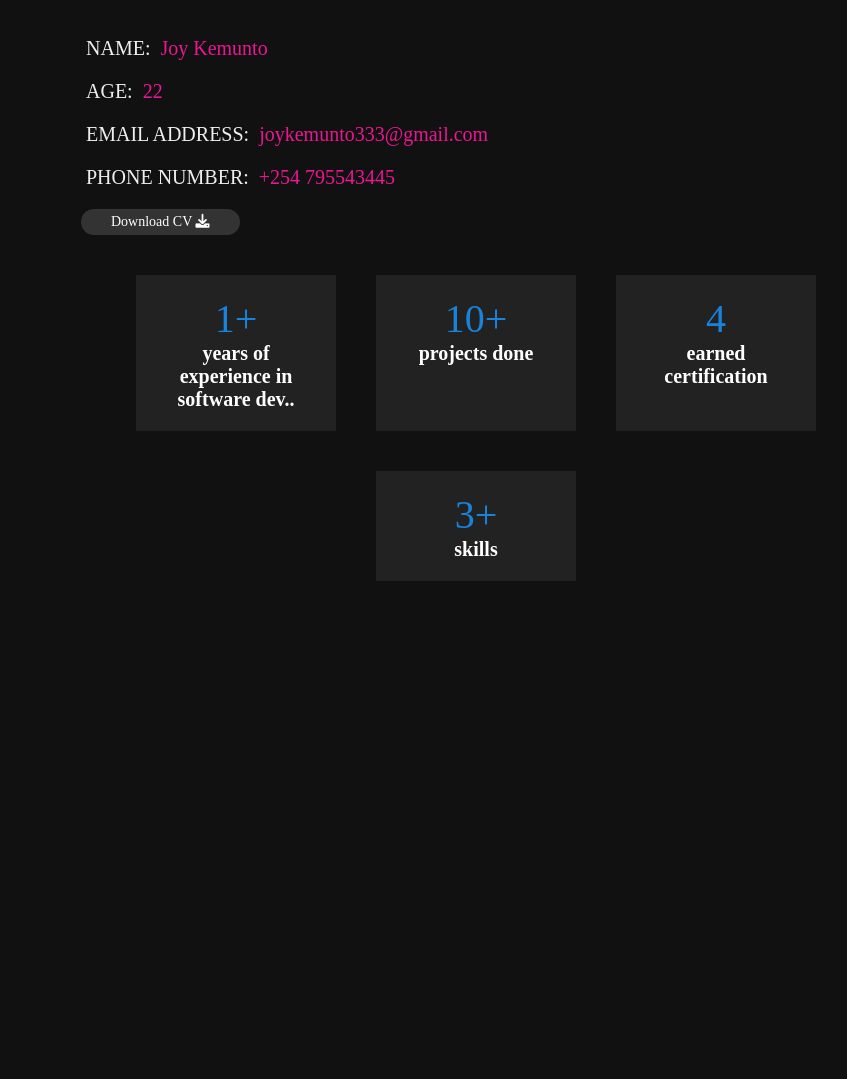
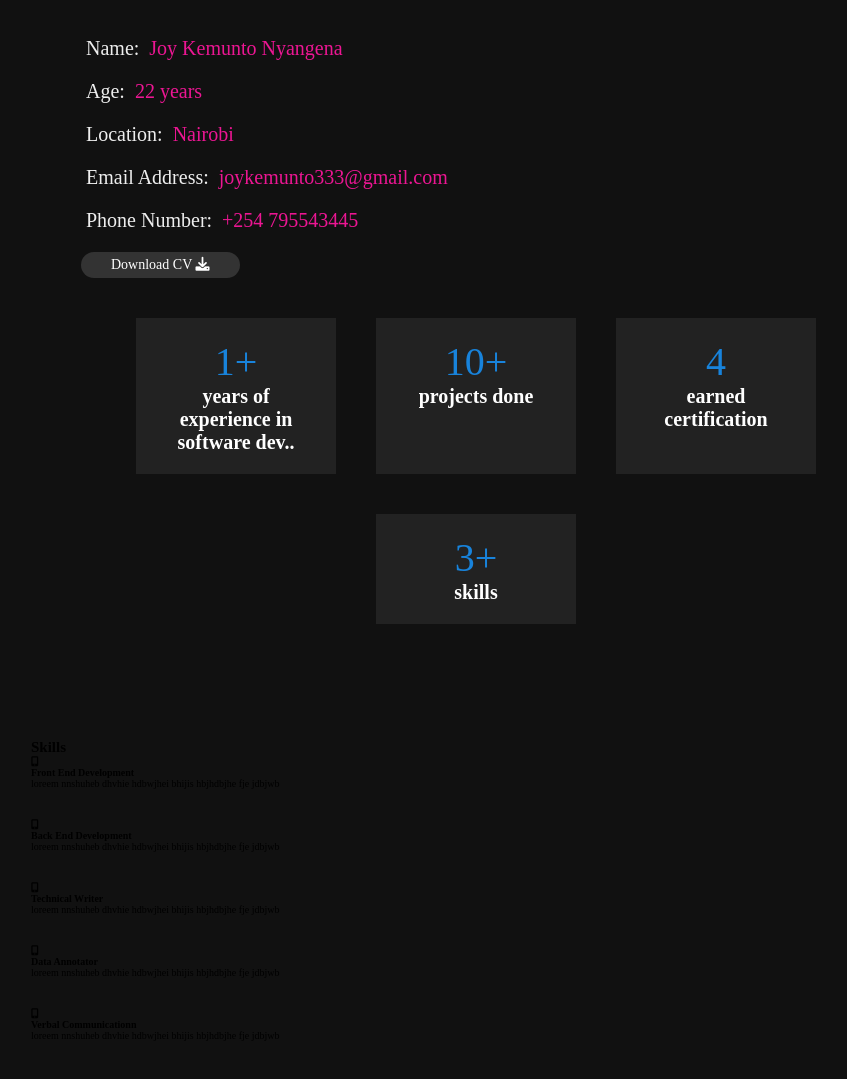
Before and after one commit to Kemunto-wendy/JAVASCRIPT-PORTFOLIO, a plain HTML site: page index.html in a window 1280 px wide. Shown: the part 881-1960 px from the top of the page, without its empty margins (339-1186 px from the left). Before the commit the page ends 1600 px from the top, so only its background shows below. Drawn offline with nearby package versions, Linux system fonts and the light colour scheme.

Commit message:
created the skills section

```diff
--- a/index.html
+++ b/index.html
@@ -37,16 +37,16 @@
 
         <div class="social">
             <a href="https://www.linkedin.com/in/joy-kemunto-39506a1ba/" target="_blank">
-                <i class="fa fa-instagram" aria-hidden="true"></i>
+                <i class="fa fa-mobile-alt"></i>
             </a>
             <a href="https://github.com/Kemunto-wendy" target="_blank">
-                <i class="fa fa-instagram" aria-hidden="true"></i>
+                <i class="fa fa-mobile-alt"></i>
             </a>
             <a href="https://instagram.com" target="_blank">
-                <i class="fa fa-instagram" aria-hidden="true"></i>
+                <i class="fa fa-mobile-alt"></i>
             </a>
             <a href="https://dribbble.com/Truoy" target="_blank">
-                <i class="fa fa-bandcamp" aria-hidden="true"></i>
+                <i class="fa fa-mobile-alt"></i>
             </a>
         </div>
     </header>
@@ -73,10 +73,11 @@
         <h1 class="heading"> <span>About</span> Me</h1>
         <div class="row">
             <div class="info">
-                <h3><span>NAME: </span> Joy Kemunto</h3>
-                <h3><span>AGE: </span> 22</h3>
-                <h3><span>EMAIL ADDRESS: </span> joykemunto333@gmail.com</h3>
-                <h3><span>PHONE NUMBER: </span> +254 795543445</h3>
+                <h3><span>Name: </span> Joy Kemunto Nyangena</h3>
+                <h3><span>Age: </span> 22 years</h3>
+                <h3><span>Location: </span> Nairobi</h3>
+                <h3><span>Email Address: </span> joykemunto333@gmail.com</h3>
+                <h3><span>Phone Number: </span> +254 795543445</h3>
                 <a href="Updated CV.pdf"><button class="btn">Download CV <i class="fas fa-download"></i></button></a>
             </div>
 
@@ -108,13 +109,70 @@
     <!--about section end-->
 
     <!--skill section start-->
+    <section class="skill" id="skill">
+        <section class="service section">
+            <div class="container">
+                <div class="row">
+                    <div class="section-title padd-15">
+                        <h2>Skills</h2>
+                    </div>
+                </div>
+                <div class="row">
+                    <div class="service-item padd-15">
+                        <div class="service-item-inner">
+                            <div class="icon">
+                                <i class="fa fa-mobile-alt"></i>
+                            </div>
+                            <h4>Front End Development</h4>
+                            <p>loreem nnshuheb dhvhie hdbwjhei bhijis hbjhdbjhe fje jdbjwb</p>
+                        </div>
+                    </div>
+                    <div class="service-item padd-15">
+                        <div class="service-item-inner">
+                            <div class="icon">
+                                <i class="fa fa-mobile-alt"></i>
+                            </div>
+                            <h4>Back End Development</h4>
+                            <p>loreem nnshuheb dhvhie hdbwjhei bhijis hbjhdbjhe fje jdbjwb</p>
+                        </div>
+                    </div>
+                    <div class="service-item padd-15">
+                        <div class="service-item-inner">
+                            <div class="icon">
+                                <i class="fa fa-mobile-alt"></i>
+                            </div>
+                            <h4>Technical Writer</h4>
+                            <p>loreem nnshuheb dhvhie hdbwjhei bhijis hbjhdbjhe fje jdbjwb</p>
+                        </div>
+                    </div>
+                    <div class="service-item padd-15">
+                        <div class="service-item-inner">
+                            <div class="icon">
+                                <i class="fa fa-mobile-alt"></i>
+                            </div>
+                            <h4>Data Annotator</h4>
+                            <p>loreem nnshuheb dhvhie hdbwjhei bhijis hbjhdbjhe fje jdbjwb</p>
+                        </div>
+                    </div>
+                    <div class="service-item padd-15">
+                        <div class="service-item-inner">
+                            <div class="icon">
+                                <i class="fa fa-mobile-alt"></i>
+                            </div>
+                            <h4>Verbal Communicationn </h4>
+                            <p>loreem nnshuheb dhvhie hdbwjhei bhijis hbjhdbjhe fje jdbjwb</p>
+                        </div>
+                    </div>
+                </div>
+            </div>
+        </section>
         <!--skill section end-->
 
         <!--portfolio start end-->
         <!--portfolio section end-->
 
         <!--contact section start-->
-    <!--contactb  section end-->
+        <!--contact  section end-->
         <!--jquery cdn link-->
         <script src="https://cdnjs.cloudflare.com/ajax/libs/jquery/3.6.0/jquery.min.js"></script>
 
--- a/style.css
+++ b/style.css
@@ -223,6 +223,12 @@ header .navbar ul li a:hover {
     color: #fff;
 }
 
+.service .service-item {
+    margin-bottom: 30px;
+    flex: 0 0 33.33%;
+    max-width: 33.33%;
+}
+
 
 /* media queries */
 
```
Lines whose indentation alone changed are shown as unchanged.
